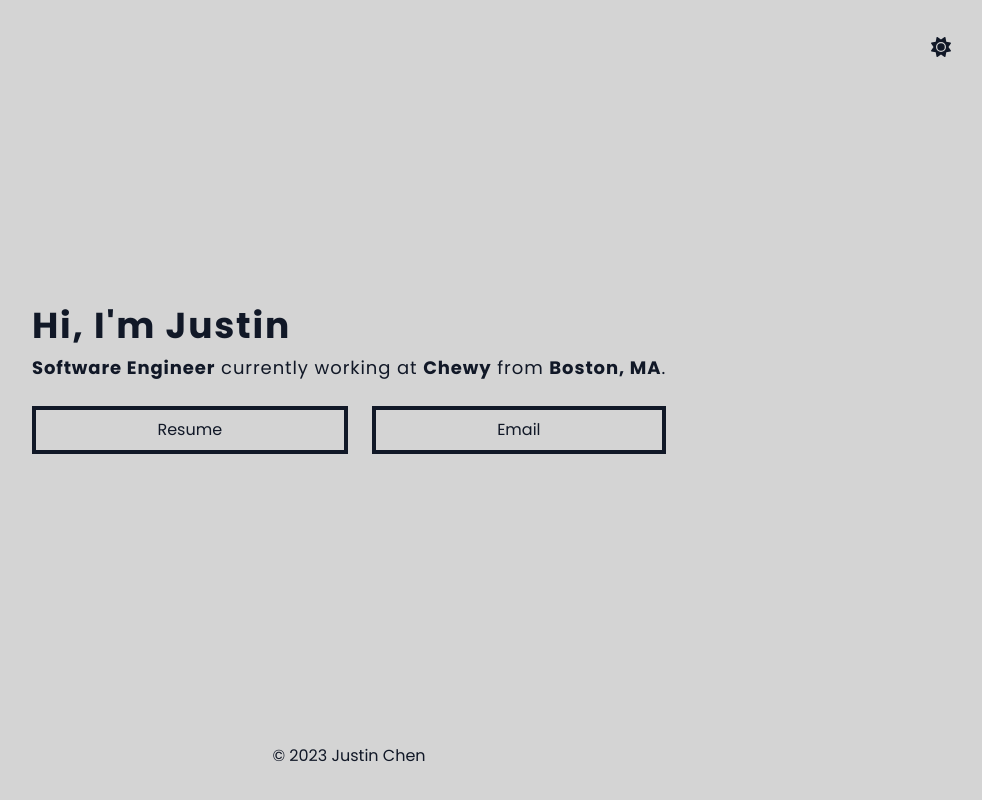
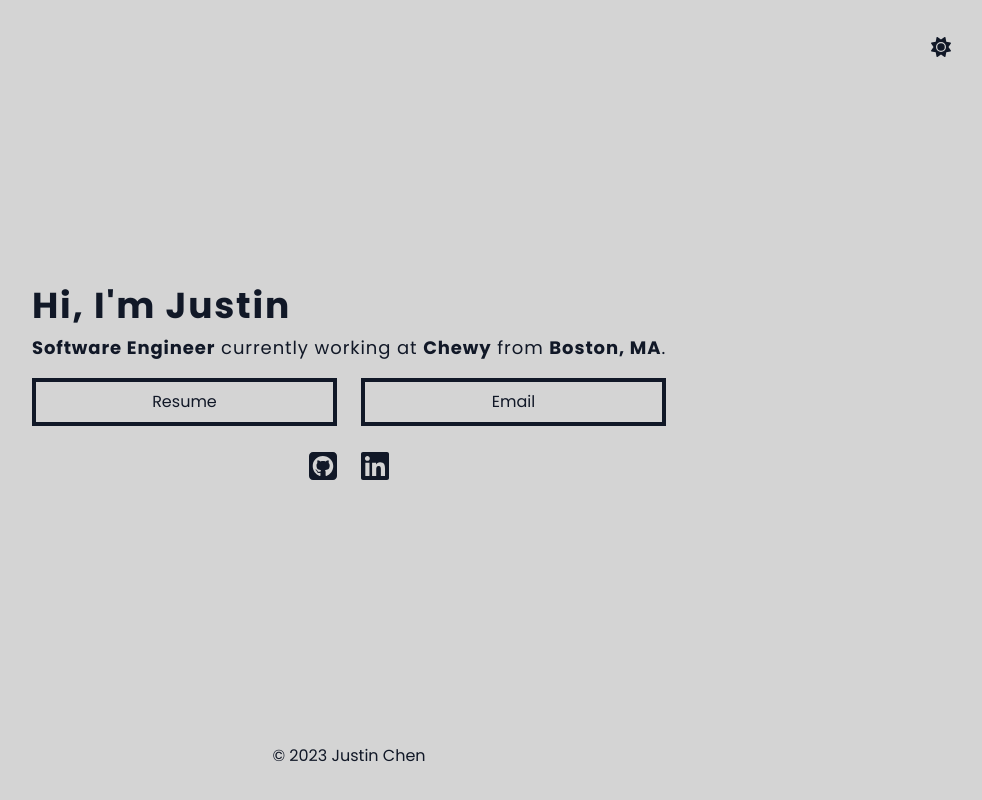
Before and after one commit to chen-justin/jc-website, a Next.js app: page / in a window 1280 px wide. Shown: the whole page, without its empty margins (291-1273 px from the left). Built offline with nearby package versions, Linux system fonts and the light colour scheme.

Commit message:
links, icons, adjust button spacing

```diff
--- a/app/components/nav.tsx
+++ b/app/components/nav.tsx
@@ -7,7 +7,7 @@ import { useTheme } from "next-themes";
 export default function Nav() {
   const { systemTheme, theme, setTheme } = useTheme();
   const currentTheme = theme === "system" ? systemTheme : theme;
-
+console.log(currentTheme);
   return (
     <nav className="flex flex-row justify-end">
       <ol className="flex items-center space-x-4">
@@ -17,7 +17,7 @@ export default function Nav() {
         <li>
           <button
             onClick={() =>
-              theme == "dark" ? setTheme("light") : setTheme("dark")
+              currentTheme == "dark" ? setTheme("light") : setTheme("dark")
             }
             className="w-8 h-8"
           >
--- a/app/page.tsx
+++ b/app/page.tsx
@@ -2,11 +2,13 @@
 import { ThemeProvider } from "next-themes";
 import Footer from "./components/footer";
 import Nav from "./components/nav";
+import { FontAwesomeIcon } from "@fortawesome/react-fontawesome";
+import { faGithubSquare, faLinkedin } from "@fortawesome/free-brands-svg-icons";
 
 export default function Home() {
   return (
     <ThemeProvider attribute="class">
-      <div className="transition ease-in-out duration-300 flex min-h-screen flex-col p-8 bg-neutral-300 text-gray-900 dark:bg-stone-900 dark:text-white">
+      <div className="transition ease-in-out duration-300 flex min-h-screen flex-col p-8 bg-neutral-300 text-gray-900 dark:bg-zinc-800 dark:text-white">
         <Nav />
         <main className="max-w-md mx-auto flex flex-col flex-grow justify-center md:max-w-2xl mb-8">
           <div className="flex flex-col flex-grow justify-center space-y-2">
@@ -14,11 +16,12 @@ export default function Home() {
               Hi, I&apos;m Justin
             </h1>
             <p className="text-lg tracking-wider">
-              <b>Software Engineer</b> currently working at <b>Chewy</b> from <b>Boston, MA</b>.
+              <b>Software Engineer</b> currently working at <b>Chewy</b> from{" "}
+              <b>Boston, MA</b>.
             </p>
-            <div className="flex flex-wrap py-4 space-x-6 justify-center">
+            <div className="flex flex-wrap py-2 space-x-6 justify-center">
               <a
-                className="p-2 text-center border border-gray-900 dark:border-white border-4 flex-grow"
+                className="p-2 text-center border border-gray-900 dark:border-white border-4 flex-grow basis-0"
                 target="_blank"
                 download="Justin-Chen_Resume.pdf"
                 href="https://chen-justin.github.io/resume/resume.pdf"
@@ -26,10 +29,28 @@ export default function Home() {
                 Resume
               </a>
               <a
-                className="p-2 text-center border border-gray-900 dark:border-white border-4 flex-grow"
+                className="p-2 text-center border border-gray-900 dark:border-white border-4 flex-grow basis-0"
                 href="mailto:chennickyjustin@gmail.com"
               >
                 Email
+              </a>
+            </div>
+            <div className="flex flex-wrap py-2 space-x-6 justify-center">
+              <a
+                href="https://github.com/chen-justin/"
+                title="Justin Chen's GitHub"
+                className="transition ease-in-out duration-300 hover:scale-125"
+                target="_blank"
+              >
+                <FontAwesomeIcon className="fa-2xl" icon={faGithubSquare} />
+              </a>
+              <a
+                href="https://www.linkedin.com/in/chen-justin/"
+                title="Justin Chen's LinkedIn"
+                className="transition ease-in-out duration-300 hover:scale-125"
+                target="_blank"
+              >
+                <FontAwesomeIcon className="fa-2xl" icon={faLinkedin} />
               </a>
             </div>
           </div>
--- a/package.json
+++ b/package.json
@@ -10,6 +10,7 @@
   },
   "dependencies": {
     "@fortawesome/fontawesome-svg-core": "^6.4.2",
+    "@fortawesome/free-brands-svg-icons": "^6.4.2",
     "@fortawesome/free-solid-svg-icons": "^6.4.2",
     "@fortawesome/react-fontawesome": "^0.2.0",
     "next": "14.0.2",
```
Also changed, not shown: 1 other file (tests, documents, lock files or other folders).
